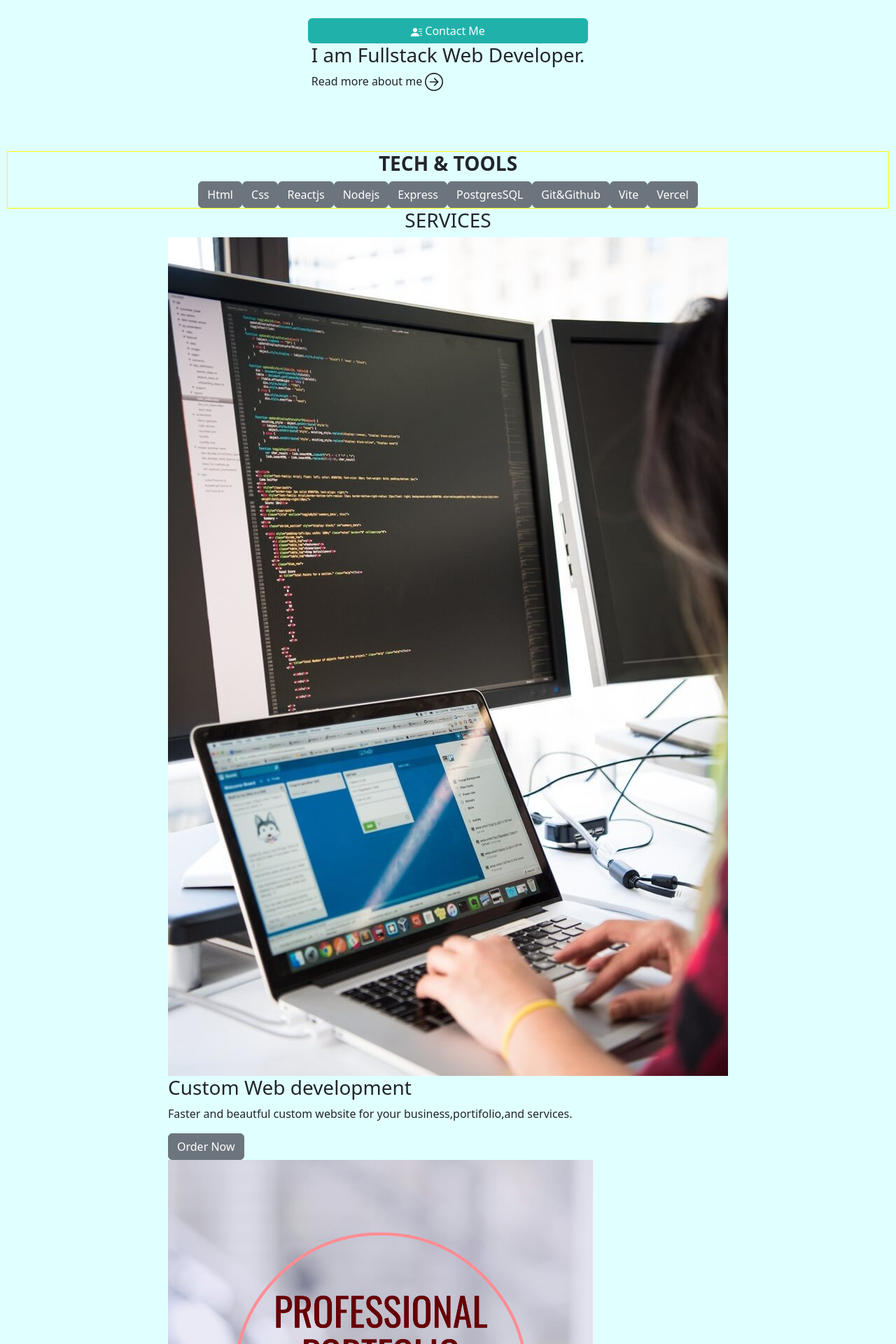
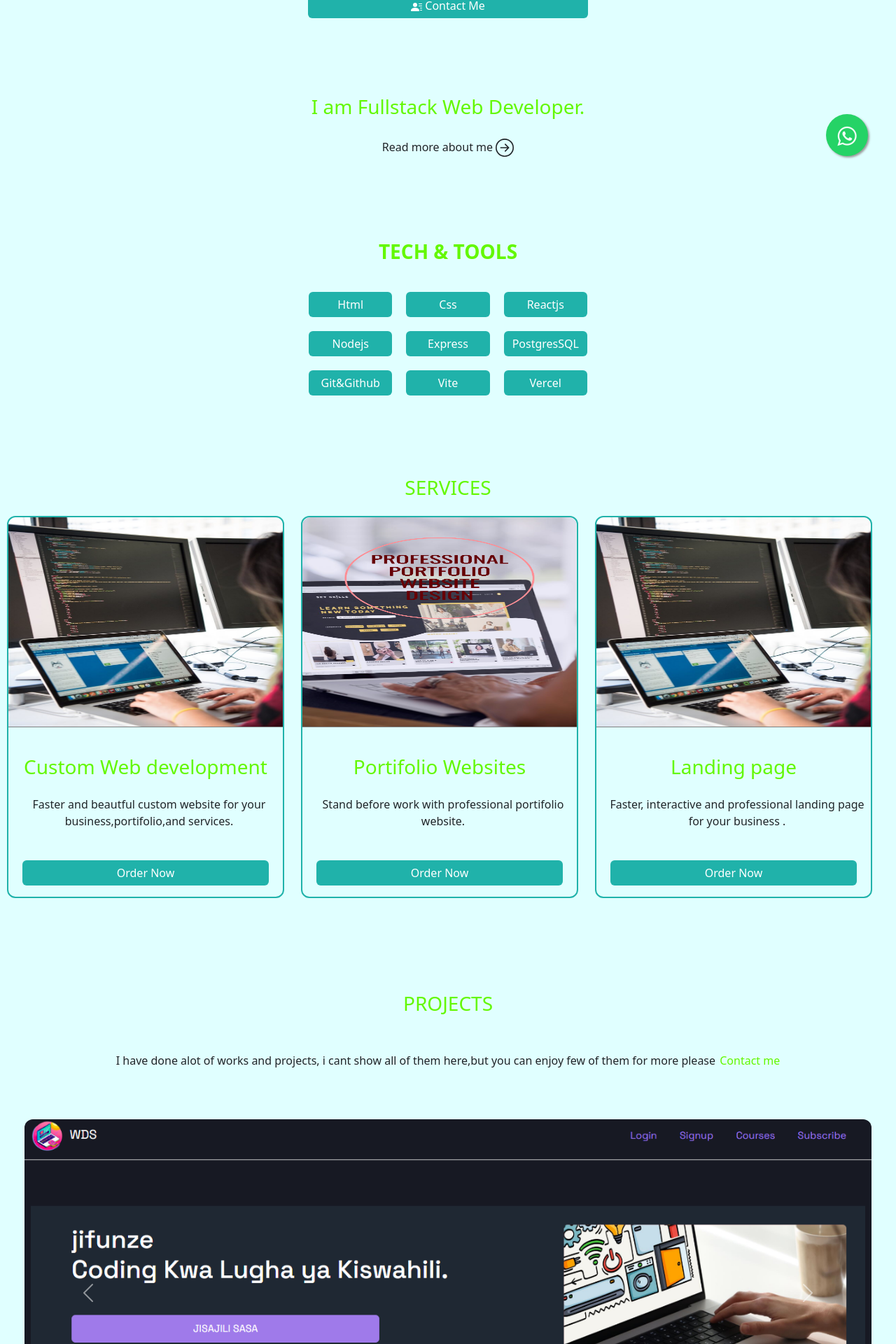
Before and after one commit to Jumly-m/JuliusTech, a React (Vite) app: page / in a window 1280 px wide. Shown: the part 537-2457 px from the top of the page at 70% size. Built offline with nearby package versions, Linux system fonts and the light colour scheme.

Commit message:
updated large screen

```diff
--- a/package.json
+++ b/package.json
@@ -11,6 +11,7 @@
   },
   "dependencies": {
     "@react-oauth/google": "^0.12.1",
+    "@tsparticles/react": "^3.0.0",
     "animate.css": "^4.1.1",
     "bootstrap": "^5.3.2",
     "bootstrap-icons": "^1.11.2",
--- a/src/App.css
+++ b/src/App.css
@@ -17,7 +17,7 @@ body,html{
 }
 .header{
   background-color: #20b2aa;
-  height: 180px;
+
 
 }
 
@@ -37,6 +37,78 @@ body,html{
   padding: 10px;
   flex-direction: column;
 }
+
+/* !!!: whatsap icon */
+/* for desktop */
+.whatsapp_float {
+  position: fixed;
+  width: 60px;
+  height: 60px;
+  bottom: 40px;
+  right: 40px;
+  background-color: #25d366;
+  color: #FFF;
+  border-radius: 50px;
+  text-align: center;
+  font-size: 30px;
+  box-shadow: 2px 2px 3px #999;
+  z-index: 100;
+}
+
+.whatsapp-icon {
+  margin-top: 16px;
+}
+
+/* for mobile */
+@media screen and (max-width: 767px) {
+  .whatsapp-icon {
+      margin-top: 10px;
+  }
+
+  .whatsapp_float {
+      width: 40px;
+      height: 40px;
+      bottom: 20px;
+      right: 10px;
+      font-size: 22px;
+  }
+}
+/* !!!: blinking whatsap icon */
+.blink {
+  animation: blink 2s infinite;
+}
+
+@keyframes blink {
+  0% {
+    opacity: 1;
+  }
+  50% {
+    opacity: 0;
+    transform: scale(2);
+  }
+  51% {
+    opacity: 0;
+    transform: scale(0);
+  }
+  100% {
+    transform: scale(1);
+    opacity: 1;
+  }
+}
+/* !!!: blinking whatsap icon */
+
+
+@keyframes slideIn {
+  0% {
+    transform: translateX(-100%);
+    opacity: 0;
+  }
+  100% {
+    transform: translateX(0);
+    opacity: 1;
+  }
+}
+
 
 
 
@@ -371,76 +443,6 @@ margin-right: 14px;
   cursor: pointer;
 }
 
-/* !!!: whatsap icon */
-/* for desktop */
-.whatsapp_float {
-  position: fixed;
-  width: 60px;
-  height: 60px;
-  bottom: 40px;
-  right: 40px;
-  background-color: #25d366;
-  color: #FFF;
-  border-radius: 50px;
-  text-align: center;
-  font-size: 30px;
-  box-shadow: 2px 2px 3px #999;
-  z-index: 100;
-}
-
-.whatsapp-icon {
-  margin-top: 16px;
-}
-
-/* for mobile */
-@media screen and (max-width: 767px) {
-  .whatsapp-icon {
-      margin-top: 10px;
-  }
-
-  .whatsapp_float {
-      width: 40px;
-      height: 40px;
-      bottom: 20px;
-      right: 10px;
-      font-size: 22px;
-  }
-}
-/* !!!: blinking whatsap icon */
-.blink {
-  animation: blink 2s infinite;
-}
-
-@keyframes blink {
-  0% {
-    opacity: 1;
-  }
-  50% {
-    opacity: 0;
-    transform: scale(2);
-  }
-  51% {
-    opacity: 0;
-    transform: scale(0);
-  }
-  100% {
-    transform: scale(1);
-    opacity: 1;
-  }
-}
-/* !!!: blinking whatsap icon */
-
-
-@keyframes slideIn {
-  0% {
-    transform: translateX(-100%);
-    opacity: 0;
-  }
-  100% {
-    transform: translateX(0);
-    opacity: 1;
-  }
-}
 
 .contact-btn {
   animation: slideIn 1s ease-in-out;
@@ -448,7 +450,6 @@ margin-right: 14px;
 
 /* !!!: subscribe section */
 .newsletter-section{
-  border:1px solid red;
   border-radius:12px;
   border:2px solid #20b2aa;
   display: flex;
@@ -542,7 +543,6 @@ margin-right: 14px;
       margin-top: 28px;
     }
   .work_time{
-    border:1px solid red;
     margin-top: 2px;
     margin-bottom: 30px;
     display: flex;
@@ -568,7 +568,6 @@ margin-right: 14px;
     display: flex;
     align-items:center;
     justify-content: center;
-    border:1px solid red;
   }
   .claimofferbtn{
     margin-top: 10px;
@@ -579,7 +578,8 @@ margin-right: 14px;
   }
   .contact-btn-container{
     width: 400px;
-    margin-top: 50px;
+    margin-top: 40px;
+    margin-bottom: 40px;
     border:none !important;
   }
   .contact-btn{
@@ -588,7 +588,6 @@ margin-right: 14px;
     border:none !important;
   }
   .projects_section{
-    border:1px solid yellow;
     margin-top: 70px;
     width: 100%;
     display: flex;
@@ -600,4 +599,247 @@ margin-right: 14px;
   .projects_section h3{
     font-weight: 600;
   }
+  .about-me{
+    width: 100%;
+    margin-top: 60px;
+    margin-bottom: 30px;
+    display: flex;
+    align-items:center;
+    justify-content: center;
+    flex-direction: column;
+    padding-top: 10px;
+    padding-bottom: 10px;
+    border-radius: 12px;
+  }
+  .about-me p{
+    text-align: left;
+    margin-left: 0;
+  }
+  .about-me h3{
+    margin-bottom: 28px;
+    color:rgb(99, 248, 0)!important;
+  }
+  .projects_section{
+    margin-top: 60px;
+    display: flex;
+  align-items:center;
+  justify-content: center;
+  flex-direction: column;
+  width: 100%;
+  padding: 3px;
+  border-radius:12px;
+  }
+
+
+  .projects_section h3{
+    font-weight: 600;
+    color:rgb(99, 248, 0)!important;
+    margin-bottom: 20px;
+  }
+  .techbutton-container{
+    display: grid;
+    grid-template-columns: 1fr 1fr 1fr;
+    grid-template-rows: 1fr 1fr 1fr;
+    gap: 20px;
+    margin-top: 20px;
+    margin-bottom: 58px;
+  }
+   .techs{
+    background-color:#20b2aa !important;
+    border:none !important;
+   }
+   .services {
+    width: 100%;
+    display: flex;
+    align-items:center;
+    justify-content: center;
+     margin-bottom: 70px;
+  }
+
+  .servicestitle{
+  margin-top: 54px;
+  margin-bottom: 24px;
+  color:rgb(99, 248, 0)!important;
+  }
+
+  .service-card{
+    width: 400px;
+    border-radius:12px;
+    border:2px solid #20b2aa;
+    display: flex;
+    align-items:center;
+    justify-content: center;
+    flex-direction: column;
+    margin-bottom: 10px;
+     margin-right: 24px;
+     height: 100%;
+  }
+  .cardimg{
+    width:100%;
+    height: 300px;
+    border-top-left-radius:12px;
+    border-top-right-radius:12px;
+    margin-bottom: 36px;
+    border-bottom: 1px solid  gray;
+  }
+  .servicecard-details{
+    width: 100%;
+    display: flex;
+    align-items:center;
+    justify-content: center;
+    flex-direction: column;
+    padding: 4px;
+  }
+  .servicecard-details h3{
+    color:rgb(99, 248, 0);
+    margin-bottom: 24px;
+  }
+  .servicecard-details p{
+    text-align: center;
+    padding-left: 10px;
+  }
+  .servicecard-button-container{
+    width: 100%;
+    display: flex;
+    align-items:center;
+    justify-content: center;
+    border:none;
+  }
+  .servicecard-btn{
+    width: 90%;
+    margin-top: 24px;
+    margin-bottom: 16px;
+    background-color: #20b2aa !important;
+    border:none !important;
+  }
+  .projecttitle{
+    margin-top: 54px;
+    color:rgb(99, 248, 0)!important;
+    }
+    .services-contacts{
+      margin-bottom: 36px;
+      width: 96%;
+      display: flex;
+      align-items:center;
+      justify-content: center;
+      flex-direction: column;
+      border-radius:12px;
+      padding-top: 24px;
+    }
+    .services-contacts h3{
+    margin-bottom: 24px;
+    }
+    .services-contacts p{
+    margin-left: 8px;
+    margin-right: 8px;
+    }
+    .service-contacts-details{
+      display: flex;
+      align-items:center;
+      justify-content: center;
+      padding: 20px;
+    }
+    .projects{
+      width: 100%;
+      display: flex;
+      align-items:center;
+      justify-content: center;
+      padding: 0 !important;
+      margin-bottom: 36px;
+    }
+    img.project-img{
+      width: 100% !important;
+      margin-left: 0 !important;
+      margin-right: 0 !important;
+      border-radius:12px;
+      margin-top: 36px;
+    }
+    .contact_span{
+      margin-left: 2px;
+    }
+    .contact_span a{
+      text-decoration: none;
+      color:rgb(99, 248, 0)!important;
+    }
+
+.newsletter-section{
+  border-radius:12px;
+  border:2px solid #20b2aa;
+  display: flex;
+  align-items:center;
+  justify-content: center;
+  flex-direction: column;
+  padding: 10px;
 }
+.newsletter-section h3{
+  color:rgb(99, 248, 0);
+  margin-top: 16px;
+  margin-bottom: 16px;
+}
+
+.newslettertitle{
+  margin-bottom: 20px;
+}
+.newslettertitle{
+  color:rgb(99, 248, 0);
+}
+.newslettertitle{
+  margin-bottom: 20px;
+}
+.subscribebtncontainer{
+  width: 100%;
+  margin-top: 16px;
+  margin-bottom: 16px;
+  border:none !important;
+}
+.subscribe-btn{
+  width: 100%;
+  border:none !important;
+  background-color:orange !important;
+}
+.bi-arrow-up-right-square{
+  margin-right: 4px;
+}
+.footer-section{
+  width: 100%;
+  bottom:0;
+  left: 0;
+  right: 0;
+  background-color: #20b2aa !important;
+  display: flex;
+  padding: 16px;
+  margin-top: 60px;
+ align-items:center;
+ justify-content:center ;
+}
+.footer-section h3{
+  margin-top: 16px;
+  color:rgb(99, 248, 0);
+}
+.social-links{
+  display: flex;
+  margin-left: 0;
+  align-items:center;
+  justify-content: space-between !important;
+  display: none;
+}
+
+.footerlinks{
+  display: flex;
+  margin-top: 32px;
+  width: 100%;
+justify-content: center;
+align-items:center;
+margin-left: 30px;
+}
+.footerlinks h5{
+  display: none;
+}
+.footerlinks a{
+  text-decoration: none;
+  color:inherit;
+  margin-right: 16px;
+  cursor: pointer;
+}
+
+}
--- a/src/components/Home.jsx
+++ b/src/components/Home.jsx
@@ -11,16 +11,16 @@ const Home = () => {
     <Header/>
     <div className="ads-area">
     <div className="work_time ">
-    <div>
+
    <h6>Holiday offer 30% off  <img className="christmasimg" src="assets/christmass.png" alt="christmass offer"/></h6>
    <Button className="contact-btn claimofferbtn">Claim Now</Button>
-</div>
+
     </div>
     <div className="work_time">
     <div>
     <p><svg xmlns="http://www.w3.org/2000/svg" width="16" height="16" fill="currentColor" className="bi bi-whatsapp" viewBox="0 0 16 16">
   <path d="M13.601 2.326A7.854 7.854 0 0 0 7.994 0C3.627 0 .068 3.558.064 7.926c0 1.399.366 2.76 1.057 3.965L0 16l4.204-1.102a7.933 7.933 0 0 0 3.79.965h.004c4.368 0 7.926-3.558 7.93-7.93A7.898 7.898 0 0 0 13.6 2.326zM7.994 14.521a6.573 6.573 0 0 1-3.356-.92l-.24-.144-2.494.654.666-2.433-.156-.251a6.56 6.56 0 0 1-1.007-3.505c0-3.626 2.957-6.584 6.591-6.584a6.56 6.56 0 0 1 4.66 1.931 6.557 6.557 0 0 1 1.928 4.66c-.004 3.639-2.961 6.592-6.592 6.592zm3.615-4.934c-.197-.099-1.17-.578-1.353-.646-.182-.065-.315-.099-.445.099-.133.197-.513.646-.627.775-.114.133-.232.148-.43.05-.197-.1-.836-.308-1.592-.985-.59-.525-.985-1.175-1.103-1.372-.114-.198-.011-.304.088-.403.087-.088.197-.232.296-.346.1-.114.133-.198.198-.33.065-.134.034-.248-.015-.347-.05-.099-.445-1.076-.612-1.47-.16-.389-.323-.335-.445-.34-.114-.007-.247-.007-.38-.007a.729.729 0 0 0-.529.247c-.182.198-.691.677-.691 1.654 0 .977.71 1.916.81 2.049.098.133 1.394 2.132 3.383 2.992.47.205.84.326 1.129.418.475.152.904.129 1.246.08.38-.058 1.171-.48 1.338-.943.164-.464.164-.86.114-.943-.049-.084-.182-.133-.38-.232z"/>
-</svg><a className="phone" href="https://wa.me/+255779649545">Whatsapme</a></p>
+</svg><a className="phone" href="https://wa.me/+255779649545"> Whatsapme</a></p>
 
 <p><svg xmlns="http://www.w3.org/2000/svg" width="16" height="16" fill="currentColor" className="bi bi-clock" viewBox="0 0 16 16">
   <path d="M8 3.5a.5.5 0 0 0-1 0V9a.5.5 0 0 0 .252.434l3.5 2a.5.5 0 0 0 .496-.868L8 8.71z"/>
@@ -84,7 +84,7 @@ const Home = () => {
     />
     <ServiceCard
       cardTitle="Landing page"
-      cardDescription="Faster and interactive landing page for your business."
+      cardDescription="Faster, interactive and professional landing page for your business ."
       cardButton="Order Now"
       cardimage="assets/web.jpg"
     />
```
Also changed, not shown: 1 other file (tests, documents, lock files or other folders).
